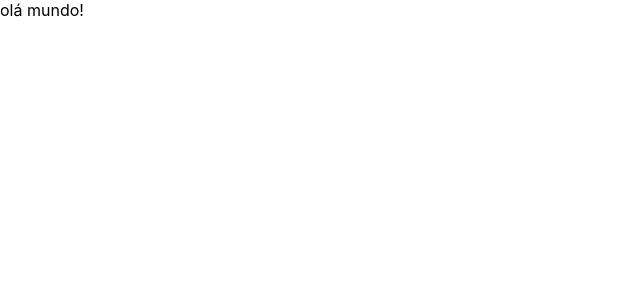
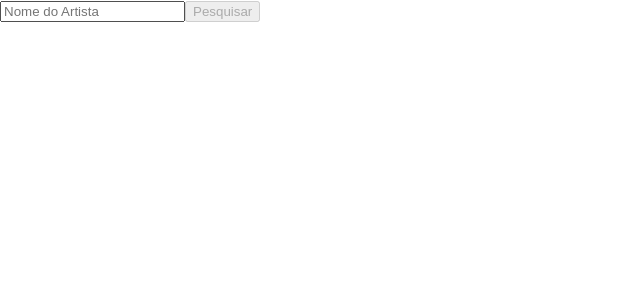
Before and after one commit to Wesleyhmendes/Trybe-Tunes, a React (Vite) app: page /search in a window 1280 px wide. Shown: the top 300 px of the page, without its empty margins (0-640 px from the left). Built offline with nearby package versions, Linux system fonts and the light colour scheme.

Commit message:
[Wesley Mendes] - Requisito 1

```diff
--- a/src/components/login/Login.tsx
+++ b/src/components/login/Login.tsx
@@ -1,5 +1,5 @@
 import { useState } from 'react';
-import { Link } from 'react-router-dom';
+import { useNavigate } from 'react-router-dom';
 import { createUser } from '../../services/userAPI';
 import Loading from '../loading/loading';
 
@@ -12,6 +12,7 @@
     image: '',
     description: '',
   });
+  const navigate = useNavigate();
   const handleChange = (event: React.ChangeEvent<HTMLInputElement>) => {
     const { value } = event.target;
     setCreateParam((prevCreateParam) => ({ ...prevCreateParam, name: value }));
@@ -25,16 +26,15 @@
   const handleSubmit = async () => {
     setLoading(true);
     await createUser(createParam);
-    setTimeout(() => {
+    navigate('/search');
     setLoading(false);
-    }, 2500);
   };
 
   return (
     <>
       { loading && <Loading /> }
       { !loading && (
-        <form action="">
+        <form>
           <label>
             Nome
             <input
@@ -45,7 +45,6 @@
               onChange={ handleChange }
             />
           </label>
-          <Link to="/search">
           <button
             name="createBtn"
             type="button"
@@ -55,7 +54,6 @@
           >
             Entrar
           </button>
-          </Link>
         </form>
       ) }
     </>
--- a/src/components/search/search.tsx
+++ b/src/components/search/search.tsx
@@ -1,5 +1,34 @@
+import { useState } from 'react';
+
 function Search() {
-  return 'olá mundo!';
+  const [disableSearchBtn, setdisableSearchBtn] = useState(true);
+
+  const handleChange = (event: React.ChangeEvent<HTMLInputElement>) => {
+    const { value } = event.target;
+    if (value.length >= 2) {
+      setdisableSearchBtn(false);
+    } else {
+      setdisableSearchBtn(true);
+    }
+  };
+  return (
+    <form>
+      <label>
+        <input
+          data-testid="search-artist-input"
+          type="text"
+          placeholder="Nome do Artista"
+          onChange={ handleChange }
+        />
+        <button
+          disabled={ disableSearchBtn }
+          data-testid="search-artist-button"
+        >
+          Pesquisar
+        </button>
+      </label>
+    </form>
+  );
 }
 
 export default Search;
```
Lines whose indentation alone changed are shown as unchanged.
